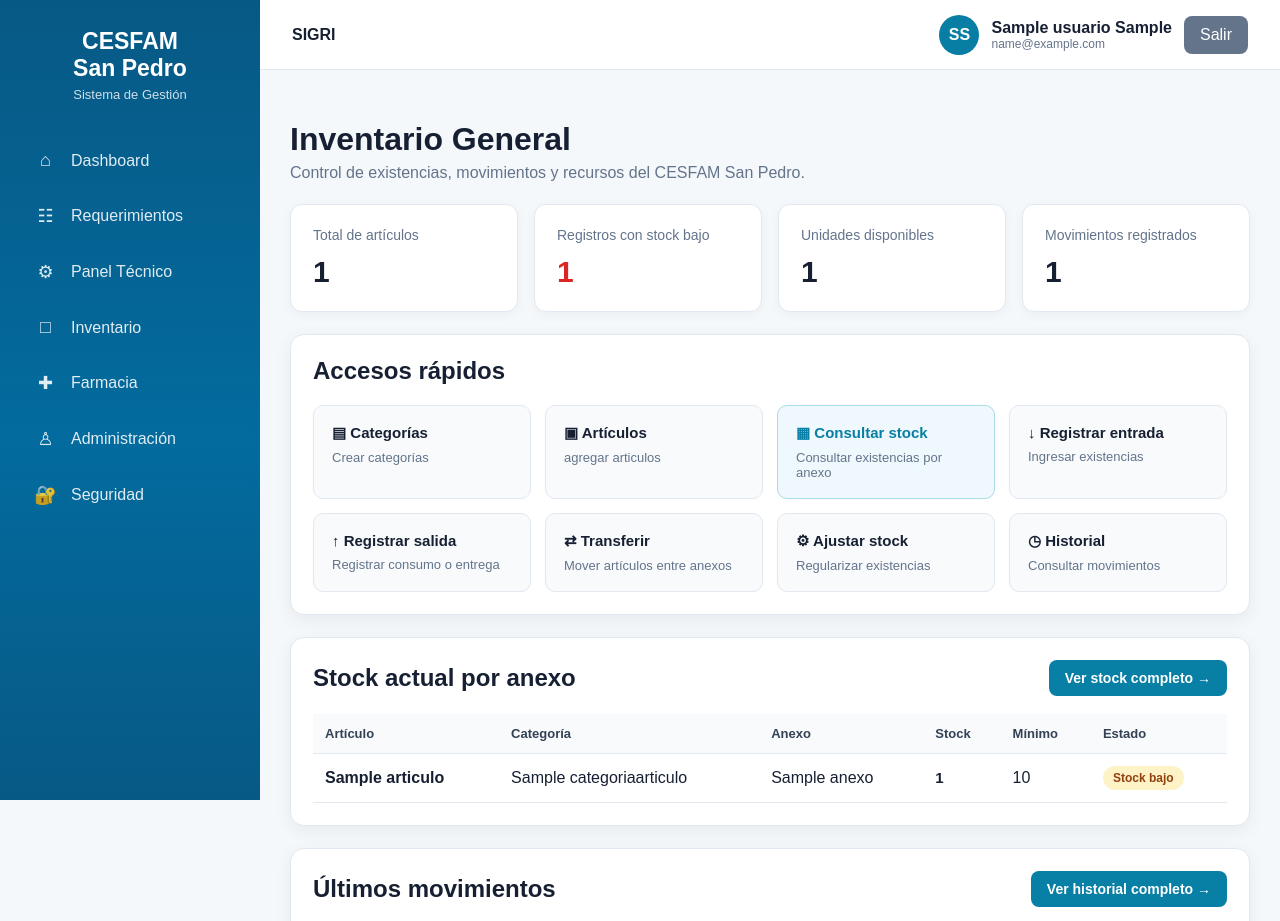
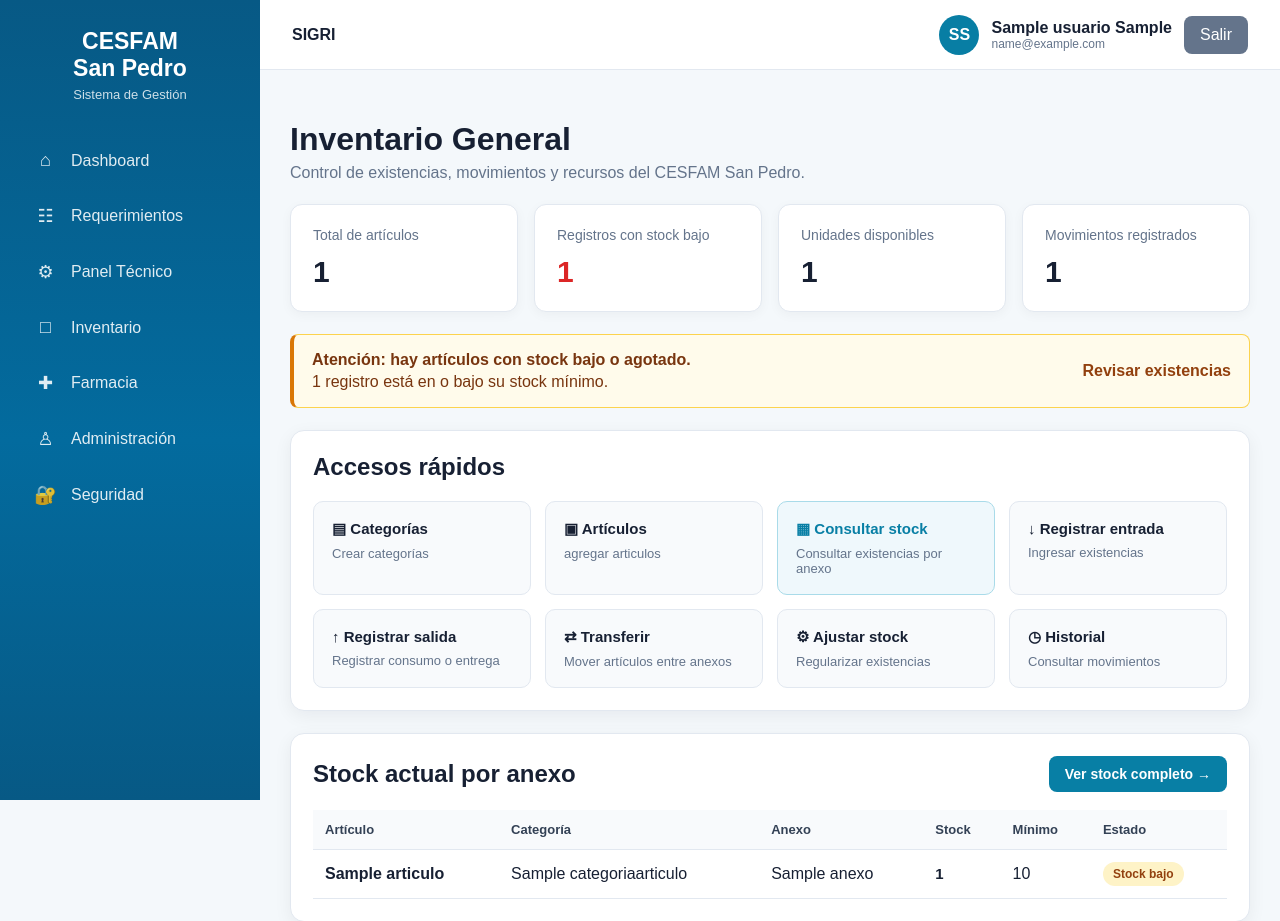
Before and after one commit to carlosMoya25/CESFAM-SAN-PEDRO, a Django app: page /inventario/ in a window 1280 px wide. Shown: the top 921 px of the page. Run offline with Django 5.2, Linux system fonts and the light colour scheme; a user stored in the database is signed in; data comes from the database, SQL or seed files in the repository; tables that the repository leaves empty hold one stand-in row (values such as "Sample post").

Commit message:
Agrega alerta de stock bajo

```diff
--- a/templates/inventario/panel.html
+++ b/templates/inventario/panel.html
@@ -53,6 +53,36 @@
 
 .inventario-indicador.alerta .valor {
     color: #dc2626;
+}
+
+.inventario-aviso-stock {
+    display: flex;
+    align-items: center;
+    justify-content: space-between;
+    gap: 16px;
+    padding: 16px 18px;
+    border: 1px solid #fcd34d;
+    border-left: 4px solid #d97706;
+    border-radius: 8px;
+    background: #fffbeb;
+    color: #78350f;
+}
+
+.inventario-aviso-stock p {
+    margin: 4px 0 0;
+}
+
+.inventario-aviso-stock a {
+    color: #92400e;
+    font-weight: 700;
+    white-space: nowrap;
+}
+
+@media (max-width: 600px) {
+    .inventario-aviso-stock {
+        align-items: flex-start;
+        flex-direction: column;
+    }
 }
 
 /* ACCESOS RÁPIDOS */
@@ -348,6 +378,21 @@
         </div>
 
     </div>
+
+
+    {% if total_stock_bajo %}
+    <div class="inventario-aviso-stock" role="alert">
+        <div>
+            <strong>Atención: hay artículos con stock bajo o agotado.</strong>
+            <p>
+                {{ total_stock_bajo }} registro{{ total_stock_bajo|pluralize:"s" }} está{{ total_stock_bajo|pluralize:"n" }} en o bajo su stock mínimo.
+            </p>
+        </div>
+        <a href="{% url 'inventario:consultar_stock' %}">
+            Revisar existencias
+        </a>
+    </div>
+    {% endif %}
 
 
     <!-- ======================================= -->
```
